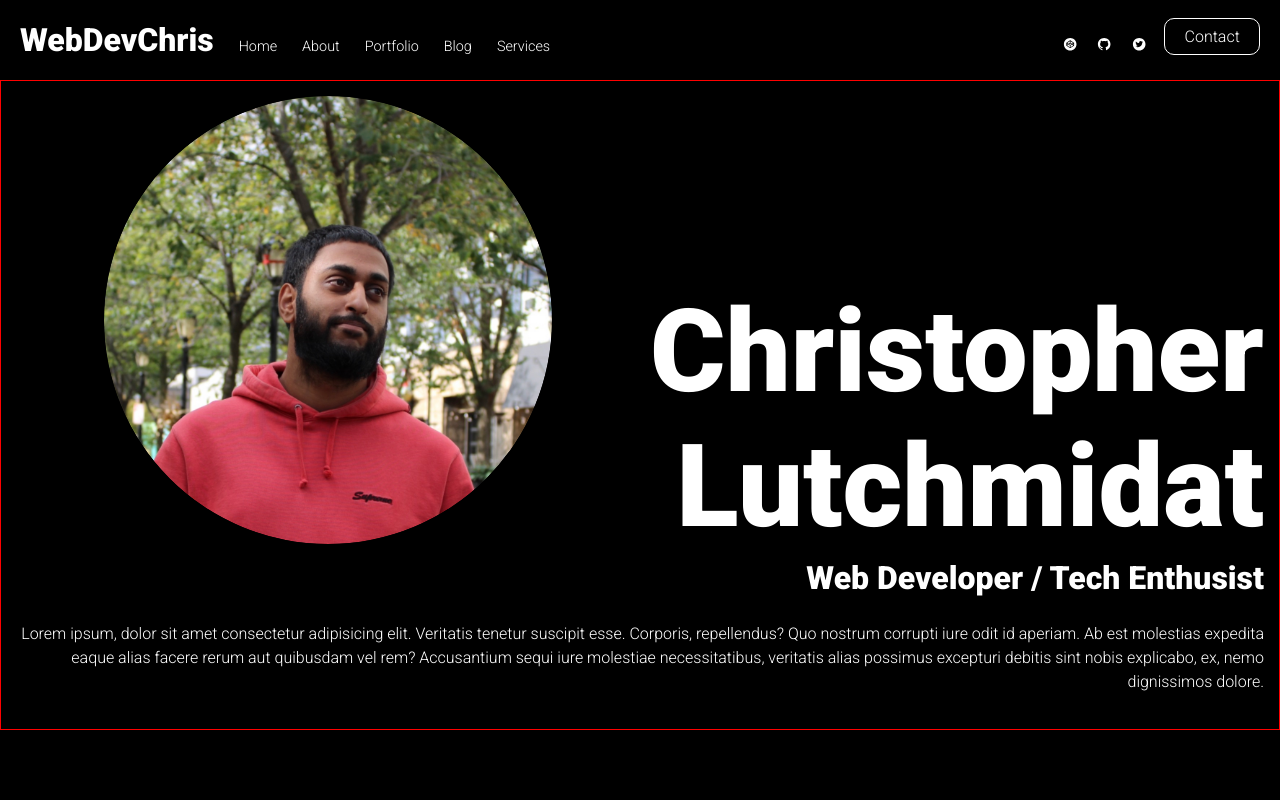
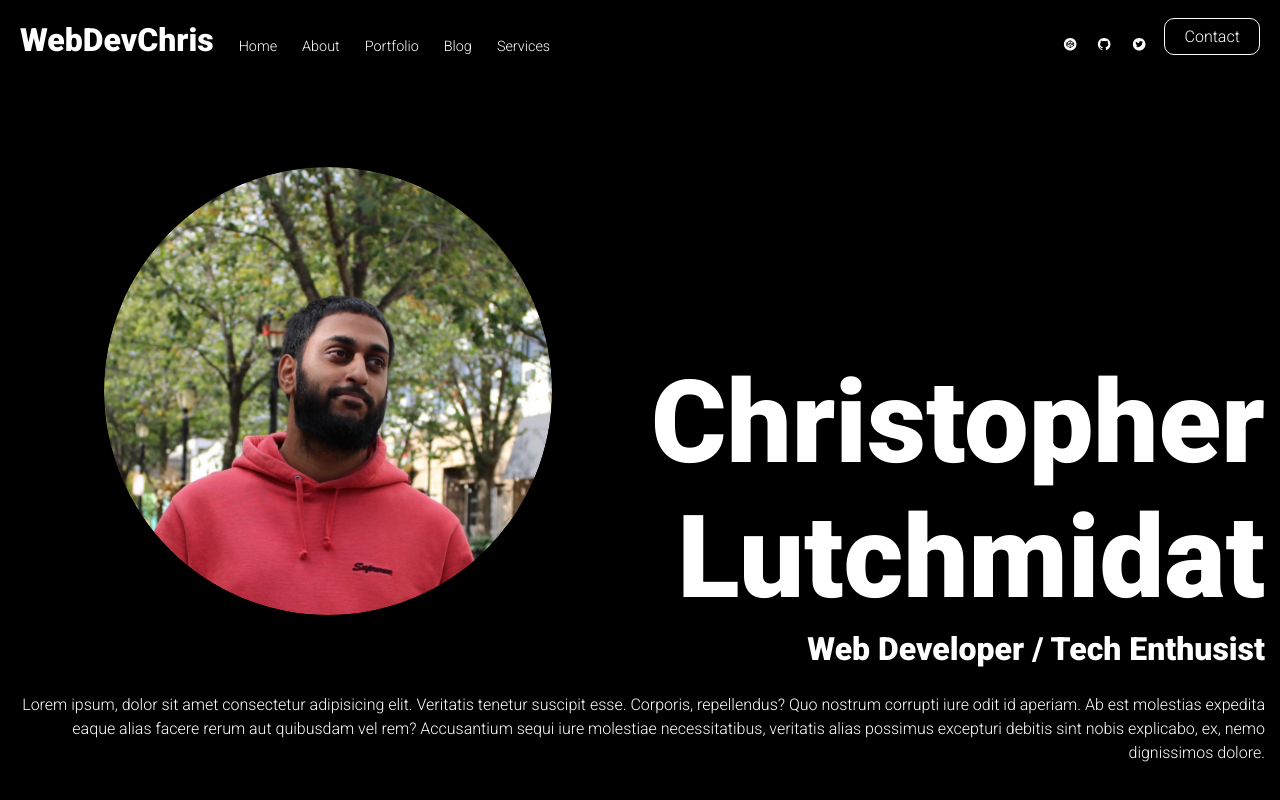
Before and after one commit to WebDevChris1/portfolio-website, a React (Create React App) app: page / in a window 1280 px wide. Built offline with nearby package versions, Linux system fonts and the light colour scheme.

Commit message:
about: started styles

```diff
--- a/src/components/Navbar/navbar.styles.js
+++ b/src/components/Navbar/navbar.styles.js
@@ -1,18 +1,20 @@
 import styled from "styled-components";
 
 export const Wrapper = styled.nav`
-  /* border: 1px solid red; */
+  /* border: 1px solid red;s */
   position: sticky;
   top: 0;
   z-index: 100;
   width: 100vw;
   background-color: black;
+  height: 10vh;
 `;
 export const Content = styled.div`
   /* border: 1px solid blue; */
   display: flex;
   flex-direction: column;
   position: relative;
+  width: 100%;
   height: 10vh;
 
   h1 {
--- a/src/components/pages/About/about.styles.js
+++ b/src/components/pages/About/about.styles.js
@@ -3,52 +3,72 @@ import aboutImage from "./images/about-me-image.jpeg";
 
 export const Wrapper = styled.main`
   /* border: 1px solid red; */
+  padding: 0 10px 10px 10px;
 `;
 
 export const Content = styled.div`
-  /* border: 1px solid blue; */
+  display: flex;
+  flex-direction: column;
+  gap: 20px;
+
+  p {
+    text-align: center;
+  }
+
+  ul {
+    list-style-type: none;
+    line-height: 2rem;
+    display: flex;
+    justify-content: space-around;
+  }
+
+  li {
+    text-align: center;
+  }
+
   .hero {
+    height: 90vh;
     /* border: 1px solid blue; */
-    height: 100vh;
     display: flex;
-    padding-left: 30px;
-    padding-bottom: 20px;
-    h2 {
-      /* border: 1px solid red; */
-      font-size: 9rem;
-      cursor: default;
-      align-self: flex-end;
-    }
+    align-items: flex-end;
+    font-size: 11vh;
+    padding-bottom: 10px;
   }
-  .about-me {
+
+  .tech-stack-wrapper {
+    height: 175px;
     /* border: 1px solid red; */
-    padding: 0 30px;
     display: flex;
     flex-direction: column;
     justify-content: space-between;
+    padding: 5px;
 
-    .second-section {
-      display: flex;
-      justify-content: space-between;
-      /* border: 1px solid blue; */
+    h3 {
+      text-align: center;
+      font-size: 2rem;
+    }
+  }
 
-      .tech-stack {
-        /* border: 1px solid red; */
-        width: 100%;
-        display: flex;
-        flex-direction: column;
-        justify-content: center;
-        align-items: center;
-      }
+  .tech-stack {
+    /* border: 1px solid blue; */
+  }
+
+  .icon {
+    text-align: center;
+    font-size: 3rem;
+  }
+
+  @media screen and (min-width: 800px) {
+    .hero {
+      font-size: 16vh;
     }
   }
 `;
 
-export const Image = styled.div`
+export const Image = styled.img`
   height: 500px;
-  width: 500px;
+  width: 100%;
   background-image: url("${aboutImage}");
   background-position: center;
   background-size: cover;
-  border-radius: 10px;
 `;
--- a/src/components/pages/About/data.js
+++ b/src/components/pages/About/data.js
@@ -1,11 +1,34 @@
+import { SiJavascript, SiCss3, SiHtml5, SiReact } from "react-icons/si";
+import { IoLogoJavascript } from "react-icons/io";
+
 const techStack = [
-  "ReactJS, JavaScript ES5/ES6, Python",
-  "HTML5, CSS3, Markdown, PhotoShop",
-  "React Router, Styled Components",
-  "Git, Github",
-  "Visual Studio Code, PyCharm, Atom",
-  "Mac, Windows, Linux",
-  "Google Suite, Microsoft Suite",
+  {
+    id: 1,
+    language: "ReactJS",
+    icon: <SiReact style={{ fill: "#00D9FF" }} />,
+  },
+  {
+    id: 2,
+    language: "JavaScript",
+    icon: <SiJavascript style={{ fill: "#F7DF1B" }} />,
+  },
+  {
+    id: 3,
+    language: "CSS3",
+    icon: <SiCss3 style={{ fill: "#1472B6" }} />,
+  },
+  {
+    id: 4,
+    language: "HTML5",
+    icon: <SiHtml5 style={{ fill: "#F16629" }} />,
+  },
+  // "ReactJS, JavaScript ES5/ES6, Python",
+  // "HTML5, CSS3, Markdown, PhotoShop",
+  // "React Router, Styled Components",
+  // "Git, Github",
+  // "Visual Studio Code, PyCharm, Atom",
+  // "Mac, Windows, Linux",
+  // "Google Suite, Microsoft Suite",
 ];
 
 export default techStack;
--- a/src/components/pages/About/index.js
+++ b/src/components/pages/About/index.js
@@ -1,31 +1,34 @@
 import React from "react";
 import { Wrapper, Content, Image } from "./about.styles";
 import { useGlobalContext } from "../../../context";
+import { IconContext } from "react-icons";
 const About = () => {
   const { techStack } = useGlobalContext();
 
   return (
     <Wrapper>
       <Content>
-        <div className="hero">
+        <section className="hero">
           <h2>
             Here's <br /> My Story
           </h2>
-        </div>
-        <div className="about-me">
-          <section>
+        </section>
+        <section className="image-wrapper">
+          <Image />
+        </section>
+        <section className="about-me">
           <p>
-              my journey in tech began in middle school. I was fortunate enough
-              to have classes that taught me computer basics and a variety of
+            My journey in tech began in middle school. I was fortunate enough to
+            have classes that taught me computer basics and a variety of
             applications like Microsoft’s Suite, Garageband, Dreamweaver and
-              Adobe Flash Player. Without me knowing during that time my
-              obsession with making stick figure animation and games would be
-              laying down the foundation for my natural curiosity in the way
-              things work. Quickly after my introduction to these concepts and
-              terminology my first website was born. My class was tasked with
-              building a website and the best website will go on to represent
-              the school in a ThinkQuest competition. I wasn’t selected but my
-              basic car themed website was an experience I would never forget.
+            Adobe Flash Player. Without me knowing during that time my obsession
+            with making stick figure animation and games would be laying down
+            the foundation for my natural curiosity in the way things work.
+            Quickly after my introduction to these concepts and terminology my
+            first website was born. My class was tasked with building a website
+            and the best website will go on to represent the school in a
+            ThinkQuest competition. I wasn’t selected but my basic car themed
+            website was an experience I would never forget.
           </p>
           <br />
           <p>
@@ -41,24 +44,24 @@ const About = () => {
             creativity and deeper understanding
           </p>
         </section>
-          <section className="second-section">
-            <div className="tech-stack">
+        <section className="tech-stack-wrapper">
           <h3>My Tech Stack</h3>
-              <ul>
+          <ul className="tech-stack">
             {techStack.map((item, index) => {
-                  return <li key={index}>{item}</li>;
+              const { language, icon, id } = item;
+              return (
+                <div className="tech" key={id}>
+                  <div className="icon">{icon}</div>
+                  <li>{language}</li>
+                </div>
+              );
             })}
           </ul>
-            </div>
-            <div>
-              <Image />
-            </div>
         </section>
 
-          <section>
+        <section className="goals">
           <h3>Goals</h3>
         </section>
-        </div>
       </Content>
     </Wrapper>
   );
--- a/src/components/pages/Contact/contact.styles.js
+++ b/src/components/pages/Contact/contact.styles.js
@@ -8,15 +8,15 @@ export const Wrapper = styled.main`
   align-items: center;
 
   @media screen and (min-width: 800px) {
-    border: 1px solid red;
+    /* border: 1px solid red;s */
     justify-content: center;
   }
 `;
 
 export const Content = styled.div`
-  height: 650px;
+  height: 600px;
   width: 480px;
-  border: 1px solid white;
+  /* border: 1px solid white; */
   border-radius: 10px;
   display: flex;
   flex-direction: column;
@@ -26,13 +26,13 @@ export const Content = styled.div`
   h2 {
     font-size: 2.5rem;
     text-align: center;
-    border-bottom: 2px solid white;
-    padding: 5px 35px;
-    margin: 10px 0;
+    /* border-bottom: 2px solid white; */
+    padding: 5px 0;
+    /* margin: 10px 0; */
   }
 
   @media screen and (min-width: 800px) {
-    border: 1px solid blue;
+    /* border: 1px solid blue; */
     height: 600px;
     width: 1100px;
     flex-direction: row;
--- a/src/components/pages/Home/home.styles.js
+++ b/src/components/pages/Home/home.styles.js
@@ -1,12 +1,13 @@
 import styled from "styled-components";
 
 export const Wrapper = styled.div`
-  border: 1px solid red;
+  /* border: 1px solid red; */
   display: flex;
   justify-content: center;
   align-items: center;
   flex-direction: column;
   padding: 15px;
+  height: 90vh;
 
   @media screen and (min-width: 800px) {
     width: 100vw;
@@ -24,6 +25,7 @@ export const Content = styled.div`
 
   h2 {
     font-size: 4vh;
+    margin-top: 10px;
   }
 
   h3 {
```
Lines whose indentation alone changed are shown as unchanged.
